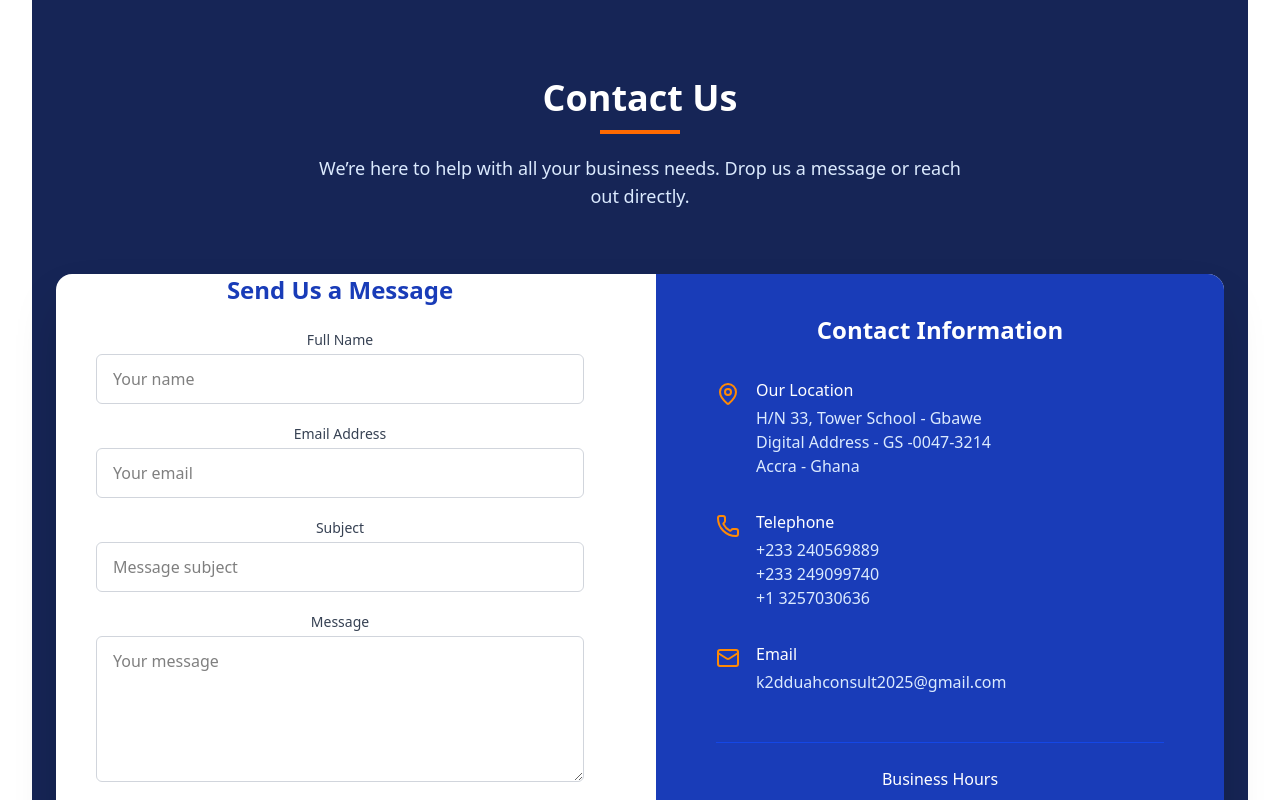
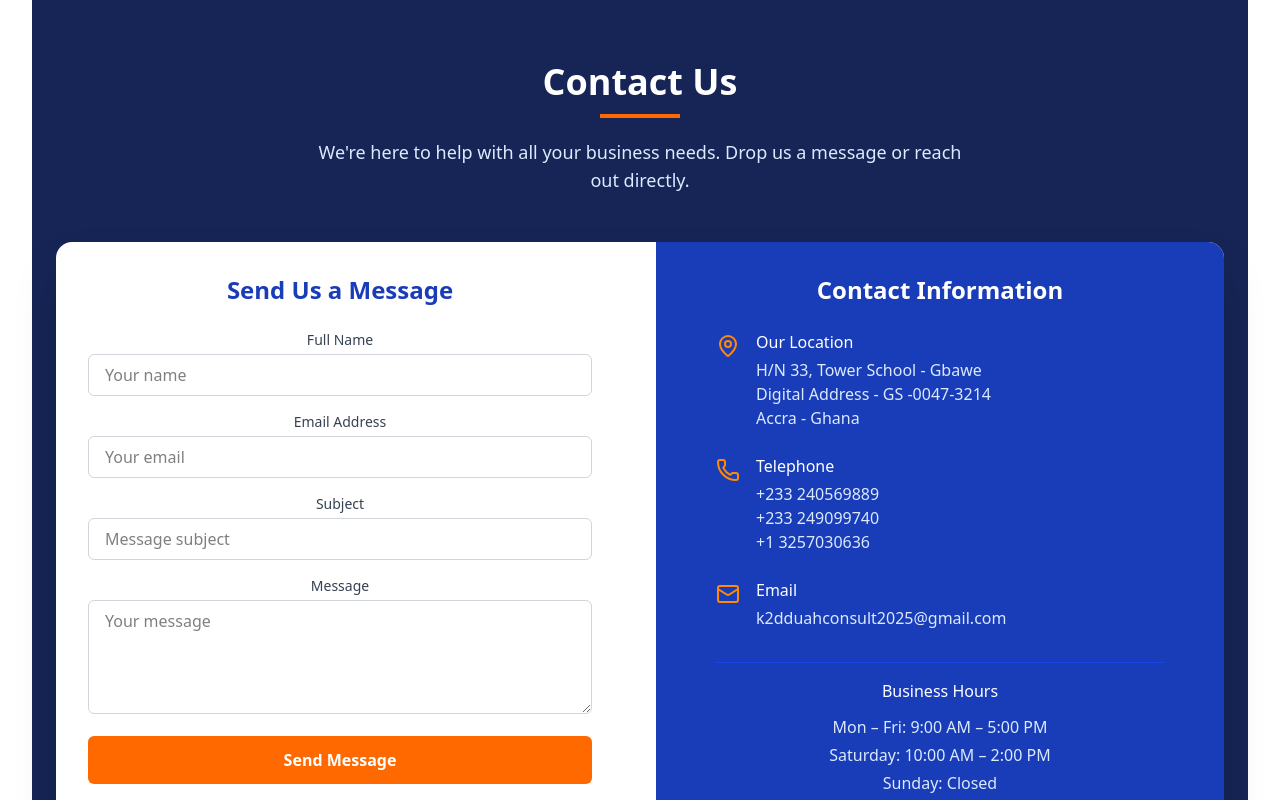
Before and after one commit to OumaArera/kduah-david, a React (Vite) app: page / in a window 1280 px wide. Shown: the part 6780-7580 px from the top of the page. Built offline with nearby package versions, Linux system fonts and the light colour scheme.

Commit message:
feat: completed projects

```diff
--- a/src/components/sections/Contact.jsx
+++ b/src/components/sections/Contact.jsx
@@ -1,29 +1,49 @@
-import React from "react";
+import React, { useState } from "react";
 import { MapPin, Phone, Mail } from "lucide-react";
 
 const ContactSection = () => {
+  const [formData, setFormData] = useState({
+    name: "",
+    email: "",
+    subject: "",
+    message: ""
+  });
+
+  const handleChange = (e) => {
+    const { id, value } = e.target;
+    setFormData(prev => ({
+      ...prev,
+      [id]: value
+    }));
+  };
+
+  const handleSubmit = (e) => {
+    e.preventDefault();
+
+    // Properly format the mailto link
+    const subject = encodeURIComponent(formData.subject);
+    const body = encodeURIComponent(formData.message);
+    const mailtoLink = `mailto:k2dduahconsult2025@gmail.com?subject=${subject}&body=${body}`;
+
+    window.location.href = mailtoLink;
+  };
+
   return (
-    <section id="contact" className="bg-blue-950 py-20 px-4 md:px-6">
+    <section id="contact" className="bg-blue-950 py-16 px-4 md:px-6">
       <div className="max-w-7xl mx-auto">
-        <div className="text-center mb-16">
+        <div className="text-center mb-12">
           <h2 className="text-4xl font-bold text-white mb-3">Contact Us</h2>
           <div className="w-20 h-1 bg-orange-500 mx-auto mb-5"></div>
           <p className="text-lg text-blue-100 max-w-2xl mx-auto">
-            We’re here to help with all your business needs. Drop us a message or reach out directly.
+            We're here to help with all your business needs. Drop us a message or reach out directly.
           </p>
         </div>
 
         <div className="grid lg:grid-cols-2 gap-8 bg-white rounded-2xl shadow-2xl overflow-hidden">
-          {/* Contact Form */}
-          <div className="w-full px-4 sm:px-6 md:px-10 pb-8 overflow-x-hidden">
-
+          {/* Contact Form - Fixed padding and overflow */}
+          <div className="w-full p-4 sm:p-6 md:p-8">
             <h3 className="text-2xl font-semibold text-blue-800 mb-6">Send Us a Message</h3>
-            <form
-              className="space-y-5"
-              action="mailto:k2dduahconsult2025@gmail.com"
-              method="POST"
-              encType="text/plain"
-            >
+            <form className="space-y-4" onSubmit={handleSubmit}>
               {[
                 { id: "name", label: "Full Name", type: "text", placeholder: "Your name" },
                 { id: "email", label: "Email Address", type: "email", placeholder: "Your email" },
@@ -38,7 +58,9 @@ const ContactSection = () => {
                     id={field.id}
                     name={field.id}
                     placeholder={field.placeholder}
-                    className="w-full px-4 py-3 border border-gray-300 rounded-md focus:ring-2 focus:ring-blue-500 focus:border-blue-500"
+                    className="w-full px-4 py-2 border border-gray-300 rounded-md focus:ring-2 focus:ring-blue-500 focus:border-blue-500"
+                    onChange={handleChange}
+                    value={formData[field.id]}
                   />
                 </div>
               ))}
@@ -50,9 +72,11 @@ const ContactSection = () => {
                 <textarea
                   id="message"
                   name="message"
-                  rows={5}
+                  rows={4}
                   placeholder="Your message"
-                  className="w-full px-4 py-3 border border-gray-300 rounded-md focus:ring-2 focus:ring-blue-500 focus:border-blue-500"
+                  className="w-full px-4 py-2 border border-gray-300 rounded-md focus:ring-2 focus:ring-blue-500 focus:border-blue-500"
+                  onChange={handleChange}
+                  value={formData.message}
                 ></textarea>
               </div>
 
@@ -65,11 +89,11 @@ const ContactSection = () => {
             </form>
           </div>
 
-          {/* Contact Details */}
-            <div className="bg-blue-800 text-white p-8 md:p-10 flex flex-col items-center justify-between text-center">
+          {/* Contact Details - Improved spacing */}
+          <div className="bg-blue-800 text-white p-6 md:p-8 flex flex-col items-center justify-between text-center">
             <div className="w-full max-w-md">
-                <h3 className="text-2xl font-semibold mb-8 text-center">Contact Information</h3>
-                <ul className="space-y-8">
+              <h3 className="text-2xl font-semibold mb-6 text-center">Contact Information</h3>
+              <ul className="space-y-6">
                 <li className="flex items-start space-x-4 text-left">
                   <div className="pt-1">
                     <MapPin className="text-orange-400" size={24} />
@@ -104,8 +128,8 @@ const ContactSection = () => {
               </ul>
             </div>
 
-            <div className="w-full max-w-md mt-12 border-t border-blue-700 pt-6 text-center">
-                <h4 className="font-medium mb-4">Business Hours</h4>
+            <div className="w-full max-w-md mt-8 border-t border-blue-700 pt-4 text-center">
+              <h4 className="font-medium mb-3">Business Hours</h4>
               <div className="text-blue-100 space-y-1">
                 <p>Mon – Fri: 9:00 AM – 5:00 PM</p>
                 <p>Saturday: 10:00 AM – 2:00 PM</p>
@@ -113,7 +137,6 @@ const ContactSection = () => {
               </div>
             </div>
           </div>
-
         </div>
       </div>
     </section>
```
Lines whose indentation alone changed are shown as unchanged.
